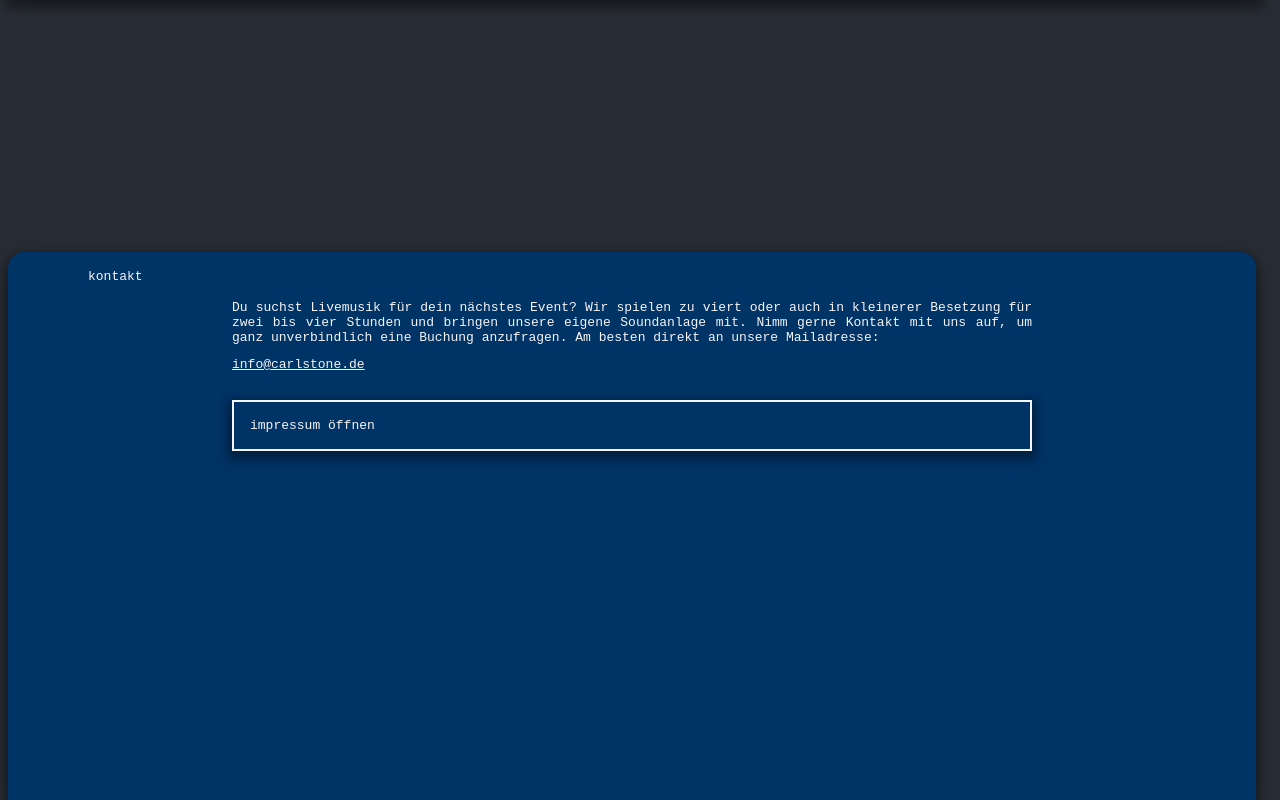
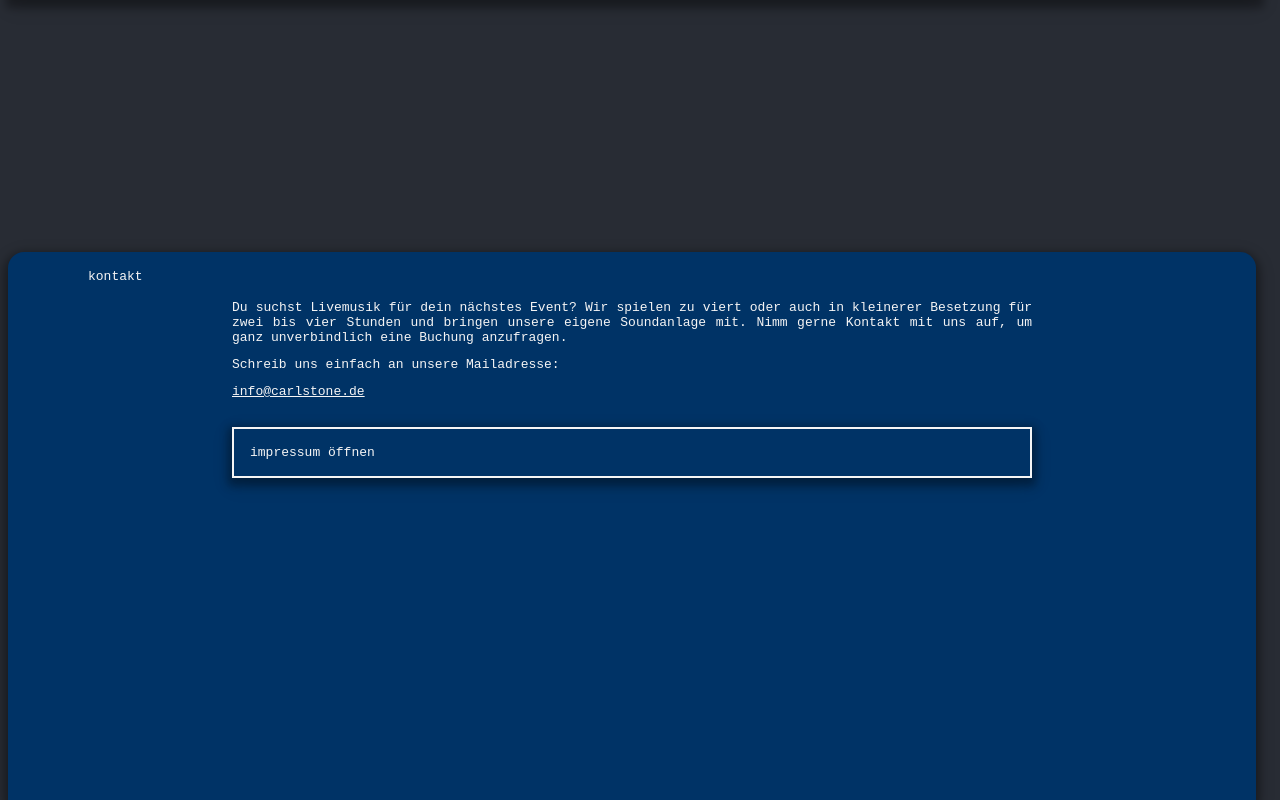
Before and after one commit to marc138/carlstone, a React (Create React App) app: page / in a window 1280 px wide. Shown: the part 4000-4800 px from the top of the page. Built offline with nearby package versions, Linux system fonts and the light colour scheme.

Commit message:
text mailadresse

```diff
--- a/src/pages/Contact.tsx
+++ b/src/pages/Contact.tsx
@@ -14,7 +14,10 @@ export function Contact({ isImpressumOpen, setIsImpressumOpen }: ContactProps) {
         <Paragraph>
           Du suchst Livemusik für dein nächstes Event?
           Wir spielen zu viert oder auch in kleinerer Besetzung für zwei bis vier Stunden und bringen unsere eigene Soundanlage mit.
-          Nimm gerne Kontakt mit uns auf, um ganz unverbindlich eine Buchung anzufragen. Am besten direkt an unsere Mailadresse:
+          Nimm gerne Kontakt mit uns auf, um ganz unverbindlich eine Buchung anzufragen.
+        </Paragraph>
+        <Paragraph>
+          Schreib uns einfach an unsere Mailadresse:
         </Paragraph>
         <Paragraph>
           <Link href='mailto:info@carlstone.de'>info@carlstone.de</Link>
```
